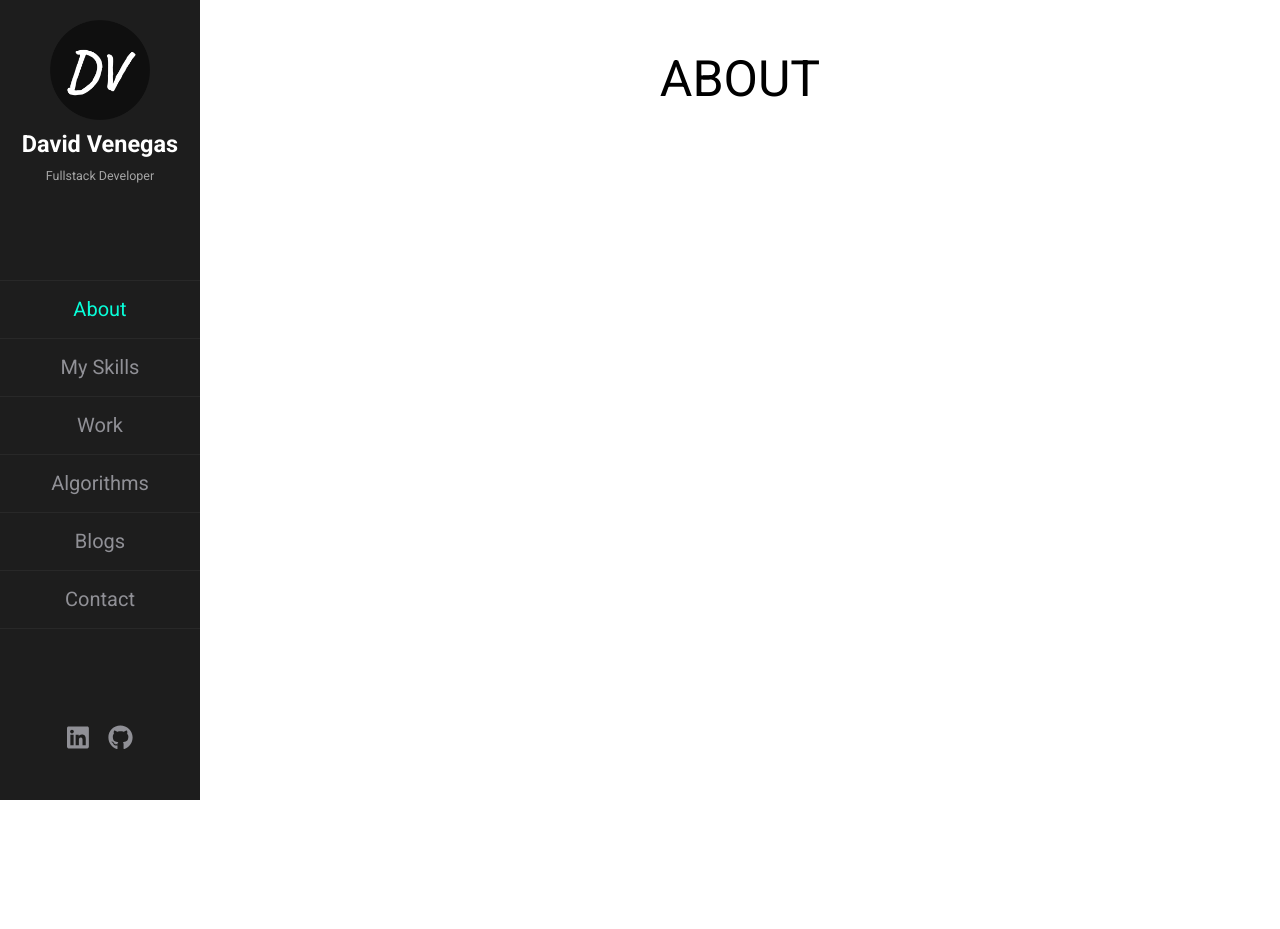
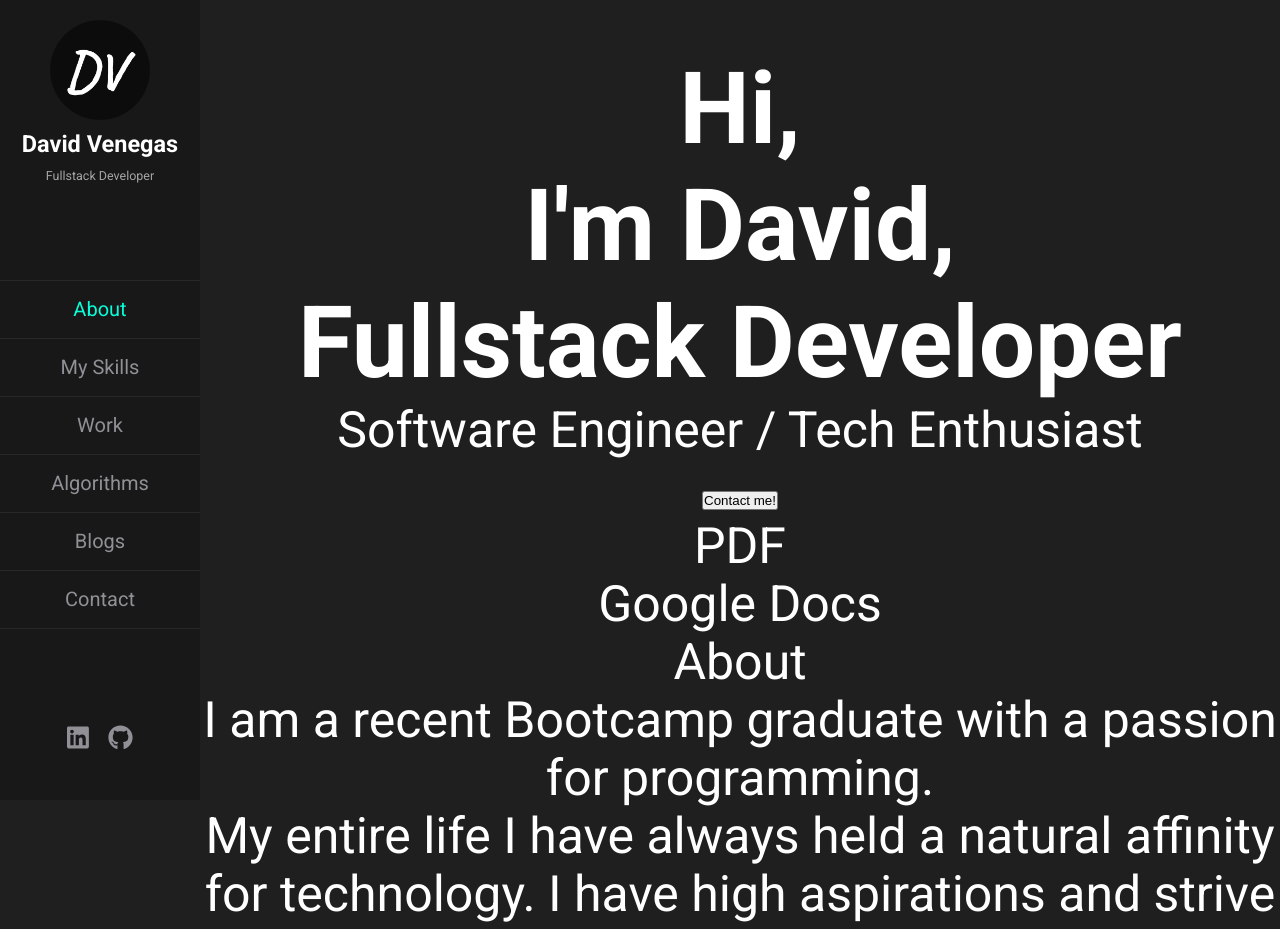
Before and after one commit to davidmvenegas/Portfolio, a React (Create React App) app: page / in a window 1280 px wide. Shown: the top 929 px of the page. Before the commit the page ends 800 px from the top, so only its background shows below. Built offline with nearby package versions, Linux system fonts and the light colour scheme.

Commit message:
about layout complete

```diff
--- a/src/1-About/About.js
+++ b/src/1-About/About.js
@@ -3,7 +3,23 @@ import './about.css'
 function About() {
     return (
         <div className='about-container'>
-            ABOUT
+            <div className="about-left-box">
+                <h1 className="about-left-title">Hi, <br /> I'm David, <br /> Fullstack Developer</h1>
+                <p className='about-left-description'>Software Engineer / Tech Enthusiast</p>
+                <div className="about-left-button-box">
+                    <button className="about-contact-button">Contact me!</button>
+                    <div className="about-resume-box">
+                        <div className="about-resume-pdf">PDF</div>
+                        <div className="about-resume-googleDocs">Google Docs</div>
+                    </div>
+                </div>
+            </div>
+            <div className="about-right-box">
+                <div className="about-right-title">About</div>
+                <p className='about-right-description'>I am a recent Bootcamp graduate with a passion for programming.</p>
+                <p className='about-right-description'>My entire life I have always held a natural affinity for technology. I have high aspirations and strive to constantly outdo myself with every challenge I undertake.</p>
+                <p className='about-right-description'>My goal is to join a team that is truly passionate about what they create and are proud to make the world a better place.</p>
+            </div>
         </div>
     )
 }
--- a/src/1-About/about.css
+++ b/src/1-About/about.css
@@ -5,3 +5,30 @@
     padding-top: 5rem;
     text-align: center;
 }
+
+/* LEFT SIDE */
+.about-left-box {
+}
+.about-left-title {
+}
+.about-left-description {
+}
+.about-left-button-box {
+}
+.about-contact-button {
+}
+.about-resume-box {
+}
+.about-resume-pdf {
+}
+.about-resume-googleDocs {
+}
+
+
+/* RIGHT SIDE */
+.about-right-box {
+}
+.about-right-title {
+}
+.about-right-description {
+}
--- a/src/Navbar/navbar.css
+++ b/src/Navbar/navbar.css
@@ -4,7 +4,7 @@
     align-items: center;
     justify-content: space-between;
     flex-direction: column;
-    background-color: #1d1d1d;
+    background-color: #181818;
     height: 100vh;
     width: 20rem;
     top: 0;
--- a/src/index.css
+++ b/src/index.css
@@ -4,6 +4,10 @@
   box-sizing: border-box;
   /* border: 1px solid red; */
 }
+body {
+  color: #ffffff;
+  background-color: #1f1f1f;
+}
 html {
   font-size: 62.5%;
   font-family: 'Roboto', sans-serif;
```
